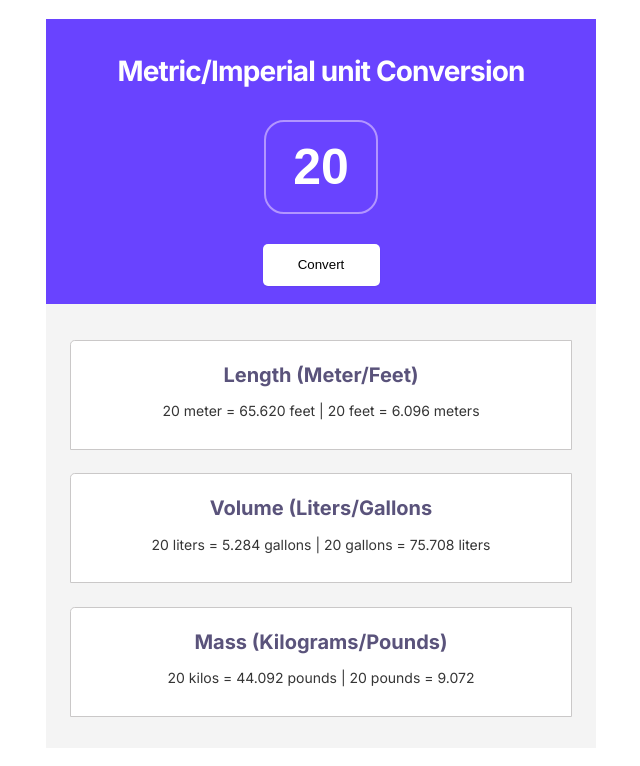
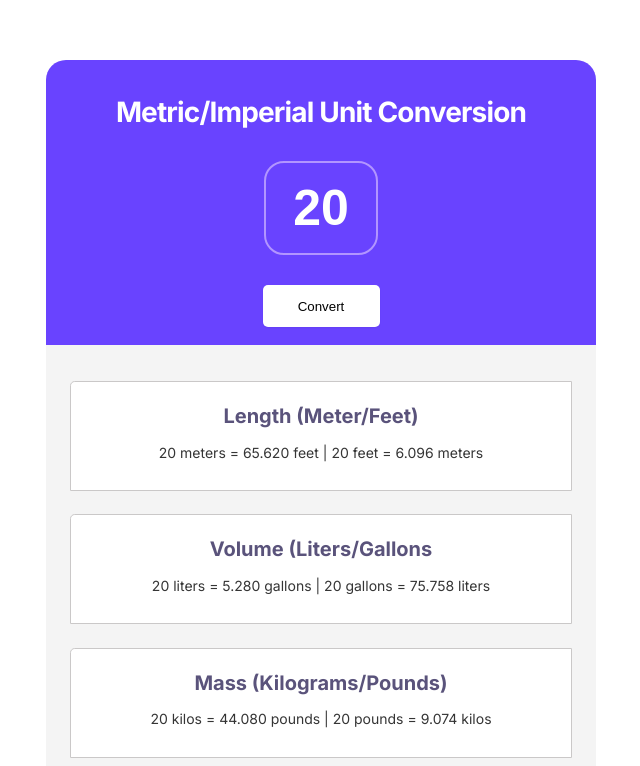
Before and after one commit to Uhsendin/Unit-conversion, a plain HTML site: page index.html in a window 1280 px wide. Both pictures are taken after a click on the button "Convert". Shown: the whole page, without its empty margins (319-959 px from the left). Drawn offline with Linux system fonts and the light colour scheme.

Commit message:
Added volume, mass conversions and CSS

```diff
--- a/app.js
+++ b/app.js
@@ -13,10 +13,11 @@ const volumeEl = document.getElementById("volume-el");
 const massEl = document.getElementById("mass-el");
 const inputEl = document.getElementById("input-el");
 
-
 covertBtn.addEventListener("click", function () {
   let originalValue = inputEl.value;
-  lengthEl.textContent = `${originalValue} meter = ${
-    (originalValue * meterToFeet).toFixed(3)
-  } feet | ${originalValue} feet = ${(originalValue / meterToFeet).toFixed(3)} meters`;
-});
+  // prettier-ignore
+  lengthEl.textContent = `${originalValue} meters = ${(originalValue * meterToFeet).toFixed(3)} feet | ${originalValue} feet = ${(originalValue / meterToFeet).toFixed(3)} meters`;;
+  // prettier-ignore
+  volumeEl.textContent = `${originalValue} liters = ${(originalValue * literToGallon).toFixed(3)} gallons | ${originalValue} gallons = ${(originalValue / literToGallon).toFixed(3)} liters`;;
+  // prettier-ignore
+  massEl.textContent = `${originalValue} kilos = ${(originalValue * kiloToPound).toFixed(3)} pounds | ${originalValue} pounds = ${(originalValue / kiloToPound).toFixed(3)} kilos`;})
--- a/index.html
+++ b/index.html
@@ -17,7 +17,7 @@
   <body>
     <div class="container">
       <div class="header">
-        <h1>Metric/Imperial unit Conversion</h1>
+        <h1>Metric/Imperial Unit Conversion</h1>
         <div class="number-square">
          <input type="number" value="20" id="input-el">
         </div>
@@ -36,7 +36,7 @@
         </div>
         <div class="conversion-container" id="last-h2">
           <h2>Mass (Kilograms/Pounds)</h2>
-          <p id="mass-el">20 kilos = 44.092 pounds | 20 pounds = 9.072</p>
+          <p id="mass-el">20 kilos = 44.092 pounds | 20 pounds = 9.072 kilos</p>
         </div>
       </div>
     </div>
--- a/styles.css
+++ b/styles.css
@@ -8,6 +8,9 @@ body {
   height: 729px;
   background-color: #f4f4f4;
   margin: auto;
+  border-radius: 20px;
+
+
 }
 
 .header {
@@ -15,6 +18,10 @@ body {
   height: 285px;
   background-color: #6943ff;
   color: #ffffff;
+  border-top-left-radius: 20px;
+  border-top-right-radius: 20px;
+
+
 }
 
 h1 {
@@ -26,6 +33,7 @@ h1 {
   letter-spacing: -0.03em;
   padding-top: 33px;
   margin-bottom: 0;
+  margin-top: 60px;
 }
 
 .header p {
@@ -65,11 +73,13 @@ input {
   margin-top: 30px;
   margin-bottom: 30px;
 }
+
 input::-webkit-outer-spin-button,
 input::-webkit-inner-spin-button {
   -webkit-appearance: none;
   margin: 0;
 }
+
 input[type=number]{
   -moz-appearance: textfield;
 }
```
